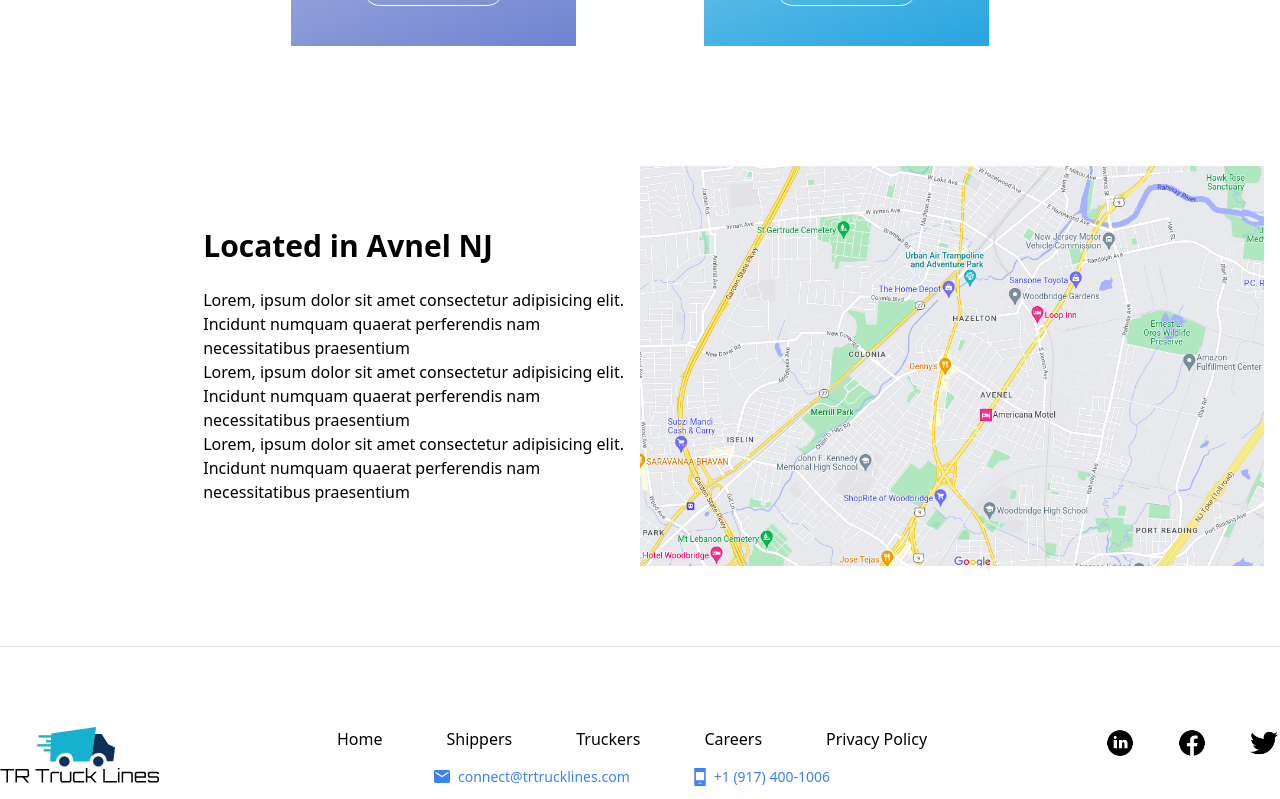
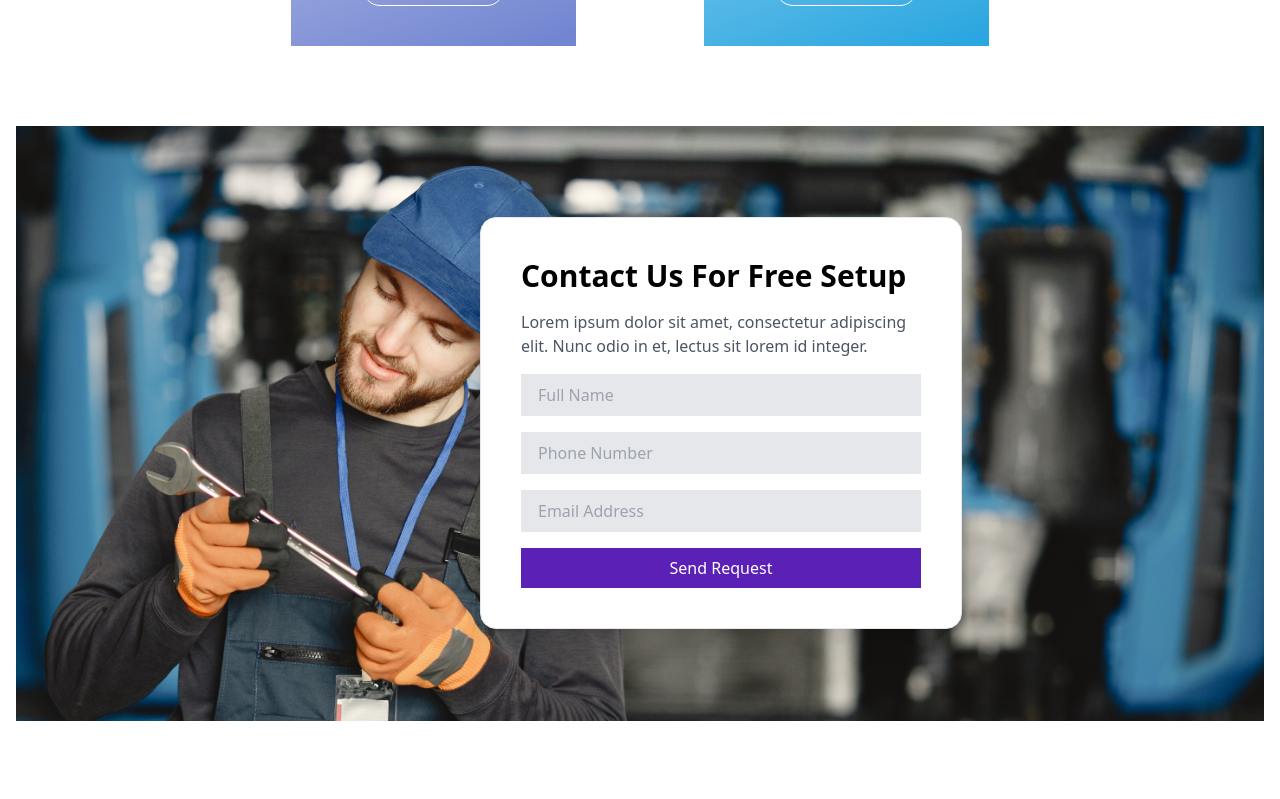
Before and after one commit to asfand687/tr-truck-lines, a React (Vite) app: page / in a window 1280 px wide. Shown: the part 2080-2879 px from the top of the page. Built offline with nearby package versions, Linux system fonts and the light colour scheme.

Commit message:
added contact form in homepage

```diff
--- a/src/App.jsx
+++ b/src/App.jsx
@@ -10,6 +10,7 @@ import Footer from './components/Footer'
 import AOS from 'aos'
 import "aos/dist/aos.css"
 import HomeOurPlans from './sections/HomeOurPlans'
+import HomeFormSection from './sections/HomeFormSection'
 
 function App() {
   const [count, setCount] = useState(0)
@@ -24,6 +25,7 @@ function App() {
       <HomeServices/>
       <NumberAndFigures/>
       <HomeOurPlans />
+      <HomeFormSection />
       <HomeLocationSection/>
       <Footer/>
     </div>
--- /dev/null
+++ b/src/sections/HomeFormSection.jsx
@@ -0,0 +1,36 @@
+import React from 'react'
+import Bg from '../assets/truck-driver.png'
+
+const HomeFormSection = () => {
+  return (
+    <section className="w-full relative px-4">
+      <div className="z-10 flex items-center w-full max-w-[800px] md:h-full md:absolute right-0 top-0 ">
+        <div data-aos="fade-left" className="bg-white rounded-2xl p-10 border shadow-xl">
+          <h2 className="font-semibold text-3xl pb-4">
+            Contact Us For Free Setup
+          </h2>
+          <p className="text-gray-600 text-base max-w-[400px] pb-4">
+            Lorem ipsum dolor sit amet, consectetur adipiscing elit. Nunc odio in et, lectus sit lorem id integer.
+          </p>
+          <form className="space-y-4">
+            <div>
+              <input className="bg-gray-200 outline-none border w-full px-4 py-2" type="text" placeholder="Full Name" />
+            </div>
+            <div>
+              <input className="bg-gray-200 outline-none border w-full px-4 py-2" type="tel" placeholder="Phone Number" />
+            </div>
+            <div>
+              <input className="bg-gray-200 outline-none border w-full px-4 py-2" type="email" placeholder="Email Address" />
+            </div>
+            <div>
+              <input className="text-white py-2 w-full bg-violet-800 font-medium" type="submit" value="Send Request" />
+            </div>
+          </form>
+        </div>
+      </div>
+      <img src={Bg} alt="Truck Driver" className="hidden md:block w-full" />
+    </section>
+  )
+}
+
+export default HomeFormSection
--- a/src/sections/HomeLocationSection.jsx
+++ b/src/sections/HomeLocationSection.jsx
@@ -17,7 +17,7 @@ const HomeLocationSection = () => {
         </div>
       </article>
       <article className='flex-1'>
-        <img className="w-full h-[400px]" src={Map} alt="Map" />
+        <img className="w-full h-[400px] object-cover" src={Map} alt="Map" />
       </article>
     </section>
   )
--- a/src/sections/HomeOurPlans.jsx
+++ b/src/sections/HomeOurPlans.jsx
@@ -2,7 +2,7 @@ import React from 'react'
 
 const HomeOurPlans = () => {
   return (
-    <section className="py-10">
+    <section className="pt-10 pb-20">
       <h2 className="text-center text-4xl font-semibold pb-12">
         Our Plans
       </h2>
```
Also changed, not shown: src/assets/truck-driver.png (added).
